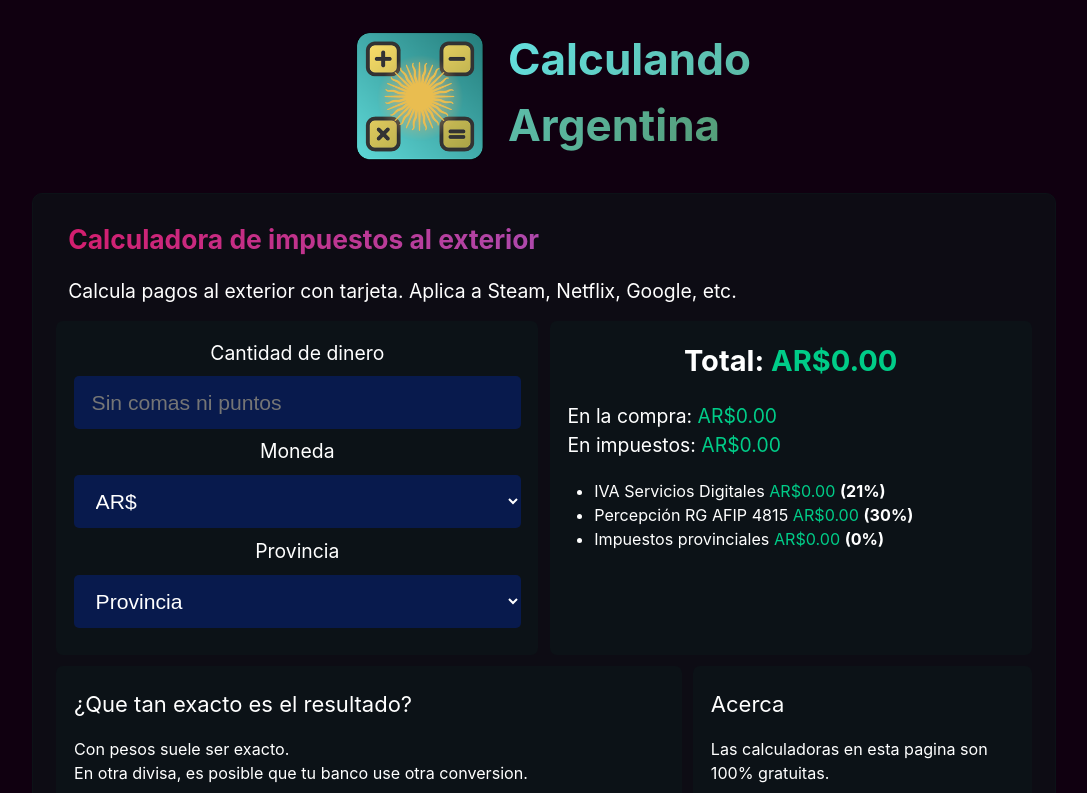
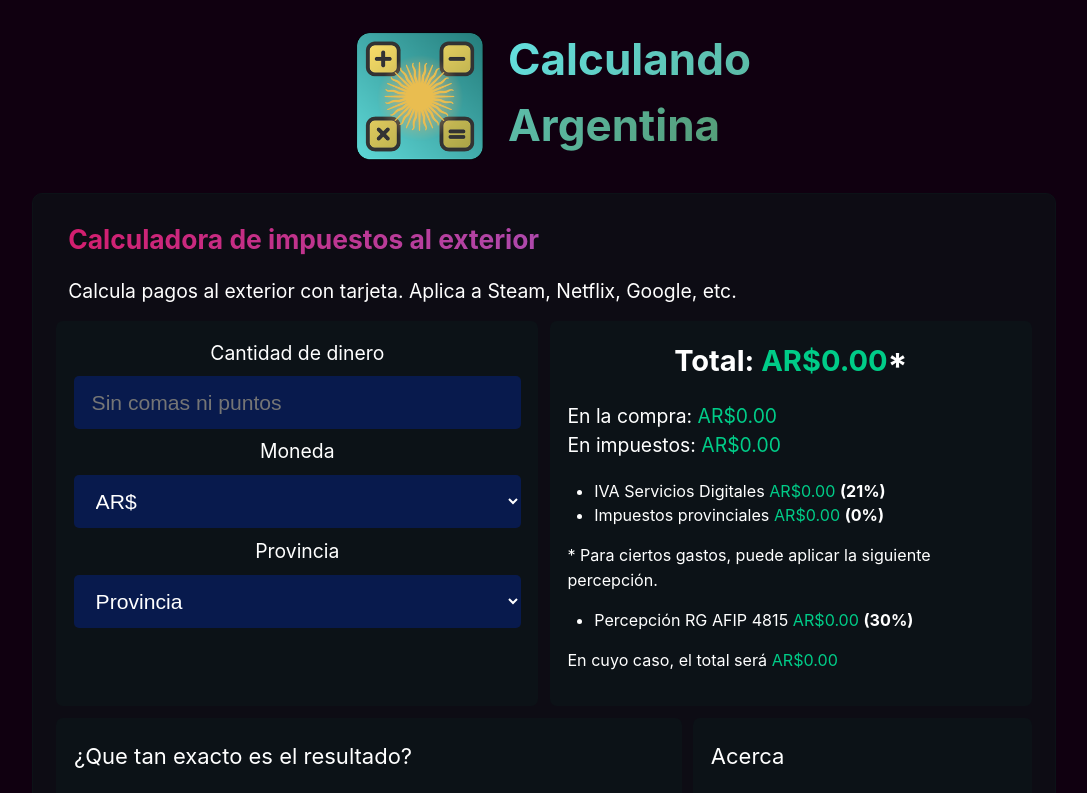
Before and after one commit to markski1/Calculadoras, a Next.js app: page /impuestos in a window 1280 px wide. Shown: the top 793 px of the page, without its empty margins (96-1183 px from the left). Built offline with nearby package versions, Linux system fonts and the light colour scheme; no server answers.

Commit message:
Actualizar caso default sin RG 4815

```diff
--- a/pages/impuestos.tsx
+++ b/pages/impuestos.tsx
@@ -21,6 +21,7 @@ export default function Impuestos() {
     // display states
     const [displayAmount, setDisplayAmount] = useState(0);
     const [total, setTotal] = useState(0);
+    const [alternateTotal, setAlternateTotal] = useState(0);
     const [totalTaxes, setTotalTaxes] = useState(0);
     const [digitalServiceTaxDisplay, setDigitalServiceTaxDisplay] = useState(0);
     const [perceptionTaxDisplay, setPerceptionTaxDisplay] = useState(0);
@@ -69,16 +70,16 @@ export default function Impuestos() {
             document.getElementById("tdf-alert").style.display = 'none';
         }
 
-        let AFIP = workingAmount * (afipPercentage * 0.01);
+        let perceptionTax = workingAmount * (afipPercentage * 0.01);
         let provincePercent = 0.0;
 
         if (province > 0) {
             provincePercent = workingAmount * provincePercentage[province];
         }
 
-        let workingTotalTaxes = AFIP + provincePercent + digitalServiceTax;
+        let workingTotalTaxes = provincePercent + digitalServiceTax;
 
-        setPerceptionTaxDisplay(AFIP);
+        setPerceptionTaxDisplay(perceptionTax);
         setProvinceTaxDisplay(provincePercent);
         setDigitalServiceTaxDisplay(digitalServiceTax);
         setProvincePercent(provincePercentage[province] * 100);
@@ -86,6 +87,7 @@ export default function Impuestos() {
         setTotalTaxes(workingTotalTaxes);
         setDisplayAmount(workingAmount);
         setTotal(workingAmount + workingTotalTaxes);
+        setAlternateTotal(workingAmount + workingTotalTaxes + perceptionTax)
     }, [amount, currency, province]);
 
     function updateAmount() {
@@ -175,7 +177,7 @@ export default function Impuestos() {
                             </div>
                         </div>
                         <div className={styles.flexBox}>
-                            <h2 style={{textAlign: 'center'}}>Total: {parseToPesos(total)}</h2>
+                            <h2 style={{textAlign: 'center'}}>Total: {parseToPesos(total)}*</h2>
                             <div>
                                 <p>
                                     En la compra: {parseToPesos(displayAmount)}<br />
@@ -184,9 +186,13 @@ export default function Impuestos() {
                                 <small>
                                     <ul>
                                         <li>IVA Servicios Digitales {parseToPesos(digitalServiceTaxDisplay)} <b>(21%)</b> <span id="tdf-alert" style={{display: 'none'}}>* Tiera del Fuego no lo paga</span></li>
-                                        <li>Percepción RG AFIP 4815 {parseToPesos(perceptionTaxDisplay)} <b>(30%)</b></li>
                                         <li>Impuestos provinciales {parseToPesos(provinceTaxDisplay)} <b>(<span id="impuestlol">{provincePercent}</span>%)</b></li>
                                     </ul>
+                                    <p>* Para ciertos gastos, puede aplicar la siguiente percepción.</p>
+                                    <ul>
+                                        <li>Percepción RG AFIP 4815 {parseToPesos(perceptionTaxDisplay)} <b>(30%)</b></li>
+                                    </ul>
+                                    <p>En cuyo caso, el total será {parseToPesos(alternateTotal)}</p>
                                 </small>
                             </div>
                         </div>
```
